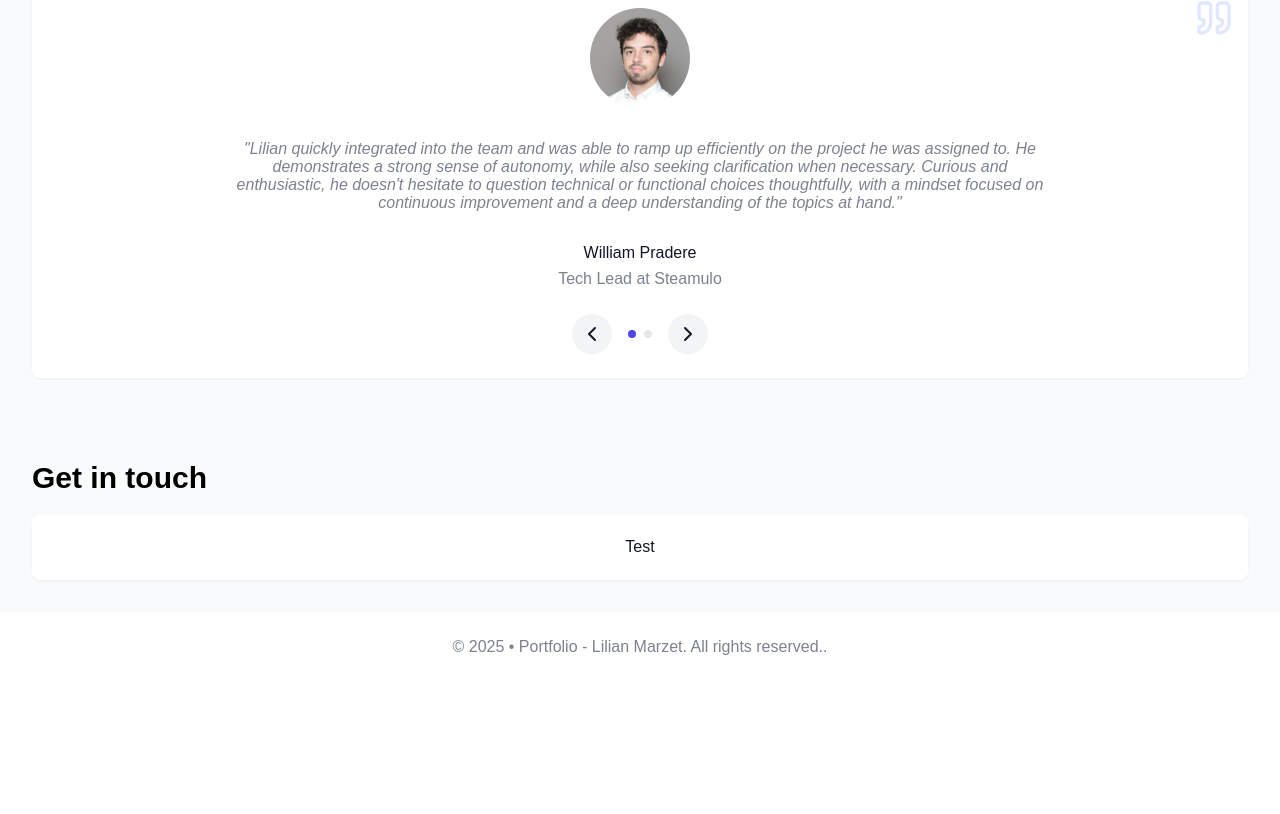
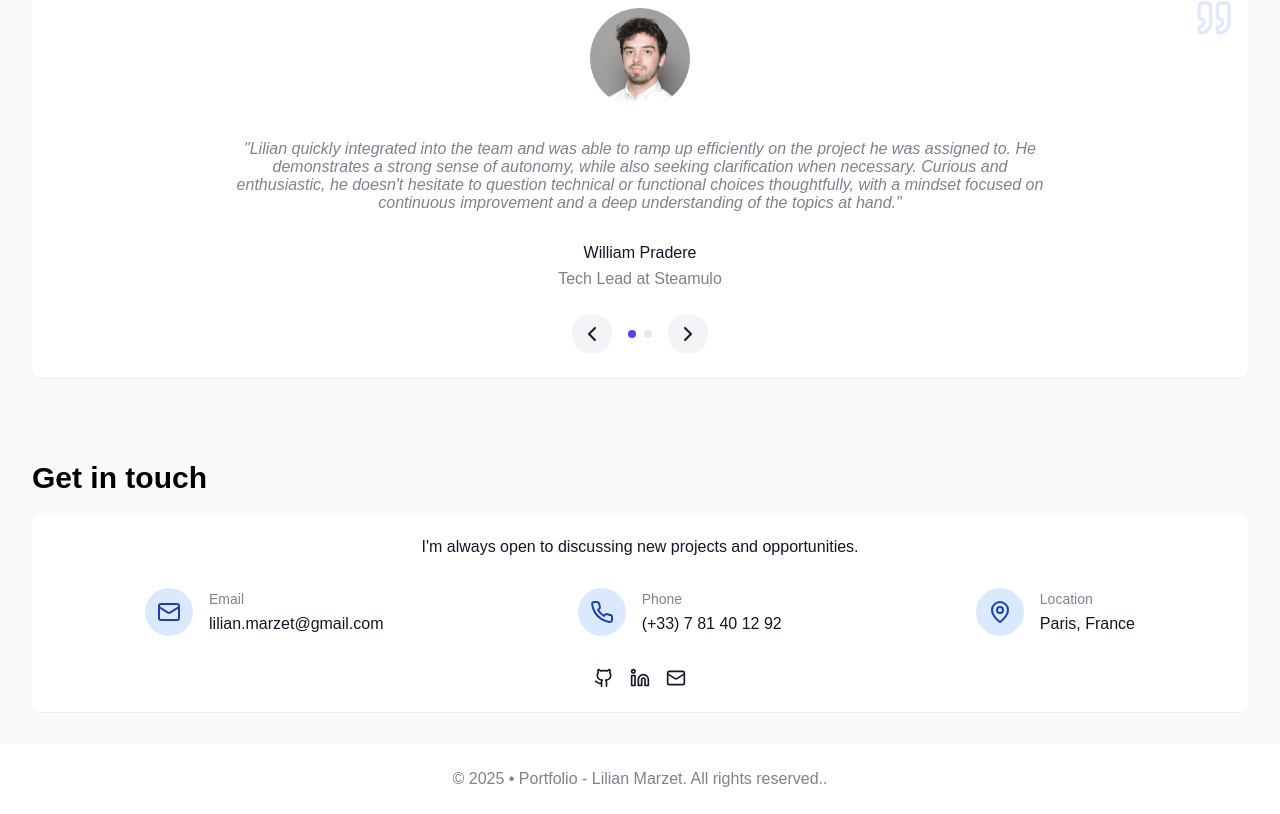
Before and after one commit to LilianMrzt/portfolio-react, a React (Create React App) app: page / in a window 1280 px wide. Shown: the part 2116-2930 px from the top of the page. Before the commit the page ends 2798 px from the top, so only its background shows below. Built offline with nearby package versions, Linux system fonts and the light colour scheme.

Commit message:
[FEAT] Creation de la section de contact

```diff
--- a/public/locales/en.json
+++ b/public/locales/en.json
@@ -28,6 +28,13 @@
         "testimonialsSection": {
             "title": "Testimonials",
             "at": "at"
+        },
+        "contactMeSection": {
+            "title": "Get in touch",
+            "openToDiscuss": "I'm always open to discussing new projects and opportunities.",
+            "email": "Email",
+            "phone": "Phone",
+            "location": "Location"
         }
     },
     "profileScreen": {
--- /dev/null
+++ b/src/fixtures/contact/fr.json
@@ -0,0 +1,5 @@
+{
+  "email": "lilian.marzet@gmail.com",
+  "phone": "(+33) 7 81 40 12 92",
+  "location": "Paris, France"
+}
--- /dev/null
+++ b/src/interfaces/components/blocs/views/landing-screen/contact-me-section/components/ContactInformationCardProps.ts
@@ -0,0 +1,7 @@
+import { type ReactElement } from 'react'
+
+export interface ContactInformationCardProps {
+    icon: ReactElement
+    label: string
+    content: string
+}
--- a/src/resources/Icons.ts
+++ b/src/resources/Icons.ts
@@ -18,6 +18,8 @@ import { ReactComponent as ArrowRightIcon } from '@resources/assets/ArrowRightIc
 import { ReactComponent as ChevronRightIcon } from '@resources/assets/ChevronRightIcon.svg'
 import { ReactComponent as ChevronLeftIcon } from '@resources/assets/ChevronLeftIcon.svg'
 import { ReactComponent as QuoteIcon } from '@resources/assets/QuoteIcon.svg'
+import { ReactComponent as LocationIcon } from '@resources/assets/LocationIcon.svg'
+import { ReactComponent as PhoneIcon } from '@resources/assets/PhoneIcon.svg'
 
 export {
     MenuIcon,
@@ -39,5 +41,7 @@ export {
     ArrowRightIcon,
     ChevronRightIcon,
     ChevronLeftIcon,
-    QuoteIcon
+    QuoteIcon,
+    LocationIcon,
+    PhoneIcon
 }
--- a/src/ui/components/blocs/views/landing-screen/ContactMeSection.tsx
+++ /dev/null
@@ -1,21 +0,0 @@
-import React, { type ReactNode } from 'react'
-import Section from '@components/common/layout/Section'
-import Text from '@components/common/text/Text'
-import Card from '@components/common/Card'
-
-const ContactMeSection = (): ReactNode => {
-    return (
-        <Section
-            label={'Get in touch'}
-            id={'contact-me-section'}
-        >
-            <Card>
-                <Text>
-                    Test
-                </Text>
-            </Card>
-        </Section>
-    )
-}
-
-export default ContactMeSection
--- /dev/null
+++ b/src/ui/components/blocs/views/landing-screen/contact-me-section/ContactMeSection.tsx
@@ -0,0 +1,78 @@
+import React, { type ReactNode } from 'react'
+import Section from '@components/common/layout/Section'
+import Text from '@components/common/text/Text'
+import Card from '@components/common/Card'
+import Row from '@components/common/layout/Row'
+import ContactInformationCard
+    from '@components/blocs/views/landing-screen/contact-me-section/components/ContactInformationCard'
+import { GithubIcon, LinkedinIcon, LocationIcon, MailIcon, PhoneIcon } from '@resources/Icons'
+import ExternalLink from '@components/common/pressable/ExternalLink'
+import theme from '@constants/Theme'
+import frContactInformation from '@fixtures/contact/fr.json'
+import { useTranslation } from '@hooks/TranslatonContext'
+import { useWindowSize } from '@hooks/useWindowSize'
+import screenSizes from '@constants/AppConstants'
+
+const ContactMeSection = (): ReactNode => {
+    const { translate } = useTranslation()
+    const { width } = useWindowSize()
+    const data = frContactInformation
+
+    return (
+        <Section
+            label={translate('homeScreen.contactMeSection.title')}
+            id={'contact-me-section'}
+        >
+            <Card
+                gap={32}
+            >
+                <Text>
+                    {translate('homeScreen.contactMeSection.openToDiscuss')}
+                </Text>
+                <Row
+                    width={'100%'}
+                    justifyContent={width < screenSizes.screenS ? 'start' : 'space-around' }
+                    flexWrap={'wrap'}
+                >
+                    <ContactInformationCard
+                        icon={<MailIcon/>}
+                        label={translate('homeScreen.contactMeSection.email')}
+                        content={data.email}
+                    />
+                    <ContactInformationCard
+                        icon={<PhoneIcon/>}
+                        label={translate('homeScreen.contactMeSection.phone')}
+                        content={data.phone}
+                    />
+                    <ContactInformationCard
+                        icon={<LocationIcon/>}
+                        label={translate('homeScreen.contactMeSection.location')}
+                        content={data.location}
+                    />
+                </Row>
+                <Row>
+                    <ExternalLink
+                        hoverColor={theme.primary}
+                        href={'https://github.com/LilianMrzt'}
+                    >
+                        <GithubIcon/>
+                    </ExternalLink>
+                    <ExternalLink
+                        hoverColor={theme.primary}
+                        href={'https://www.linkedin.com/in/lilian-marzet/'}
+                    >
+                        <LinkedinIcon/>
+                    </ExternalLink>
+                    <ExternalLink
+                        hoverColor={theme.primary}
+                        href={'mailto:lilian.marzet@gmail.com'}
+                    >
+                        <MailIcon/>
+                    </ExternalLink>
+                </Row>
+            </Card>
+        </Section>
+    )
+}
+
+export default ContactMeSection
--- /dev/null
+++ b/src/ui/components/blocs/views/landing-screen/contact-me-section/components/ContactInformationCard.tsx
@@ -0,0 +1,46 @@
+import React, { type FC, type ReactNode } from 'react'
+import Row from '@components/common/layout/Row'
+import Button from '@components/common/pressable/Button'
+import Column from '@components/common/layout/Column'
+import Text from '@components/common/text/Text'
+import {
+    type ContactInformationCardProps
+} from '@interfaces/components/blocs/views/landing-screen/contact-me-section/components/ContactInformationCardProps'
+import theme from '@constants/Theme'
+import { copyToClipboard } from '@utils/TextUtils'
+
+const ContactInformationCard: FC<ContactInformationCardProps> = ({
+    icon,
+    label,
+    content
+}): ReactNode => {
+    return (
+        <Row>
+            <Button
+                onClick={() => {
+                    void copyToClipboard(content)
+                }}
+                padding={12}
+                icon={icon}
+                backgroundColor={theme.blue}
+                color={theme.onBlue}
+            />
+            <Column
+                alignItems={'start'}
+                gap={8}
+            >
+                <Text
+                    fontSize={14}
+                    color={theme.textSecondary}
+                >
+                    {label}
+                </Text>
+                <Text>
+                    {content}
+                </Text>
+            </Column>
+        </Row>
+    )
+}
+
+export default ContactInformationCard
--- a/src/ui/views/LandingScreen.tsx
+++ b/src/ui/views/LandingScreen.tsx
@@ -2,7 +2,7 @@ import React, { type ReactNode } from 'react'
 import Screen from '@components/common/layout/Screen'
 import InitialSection from '@components/blocs/views/landing-screen/InitialSection'
 import AboutMeSection from '@components/blocs/views/landing-screen/AboutMeSection'
-import ContactMeSection from '@components/blocs/views/landing-screen/ContactMeSection'
+import ContactMeSection from '@components/blocs/views/landing-screen/contact-me-section/ContactMeSection'
 import MyProjectsLandingScreenSection from '@components/blocs/views/landing-screen/MyProjectsLandingScreenSection'
 import TestimonialsSection from '@components/blocs/views/landing-screen/testimonials-section/TestimonialsSection'
 import ParallaxCircle from '@components/common/ParallaxCircle'
@@ -21,7 +21,6 @@ const LandingScreen = (): ReactNode => {
                 <MyProjectsLandingScreenSection/>
                 <TestimonialsSection/>
                 <ContactMeSection/>
-
             </Screen>
             <ParallaxCircle
                 size={100}
--- /dev/null
+++ b/src/utils/TextUtils.ts
@@ -0,0 +1,12 @@
+/**
+ * Copie une chaîne de caractères dans le presse-papiers.
+ * @param text Le texte à copier.
+ * @returns Une promesse résolue lorsque le texte est copié avec succès.
+ */
+export const copyToClipboard = async (text: string): Promise<void> => {
+    try {
+        await navigator.clipboard.writeText(text)
+    } catch (err) {
+        console.error('Échec de la copie dans le presse-papiers :', err)
+    }
+}
```
Also changed, not shown: public/locales/fr.json (+7 -0 lines), src/resources/assets/LocationIcon.svg (added), src/resources/assets/PhoneIcon.svg (added).
